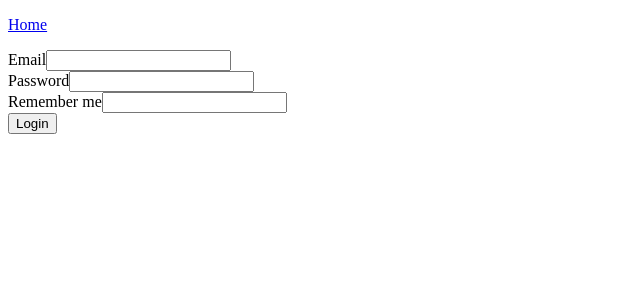
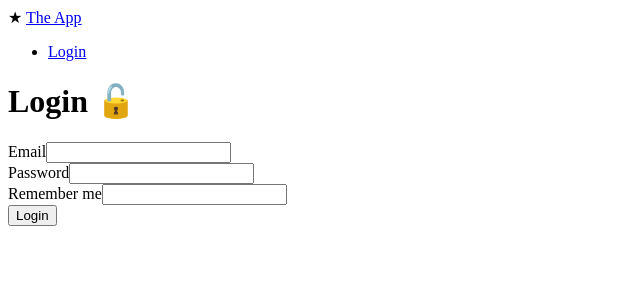
Before and after one commit to msgphp/symfony-demo-app, a Symfony app: template templates/User/login.html.twig in a window 1280 px wide. Shown: the top 300 px of the page, without its empty margins (0-640 px from the left). Run offline with Twig, Linux system fonts and the light colour scheme; the template is opened without the code that fills it, so the values that code supplies are empty; form fields are guessed from the names that the template uses; some libraries are stand-ins or nearby versions.

Commit message:
update to v0.1.2

```diff
--- a/templates/User/login.html.twig
+++ b/templates/User/login.html.twig
@@ -1,6 +1,8 @@
 {% extends 'base.html.twig' %}
 
 {% block body %}
+    <h1>Login 🔓</h1>
+
     {{ form_start(form) }}
         {{ form_errors(form) }}
         {{ form_row(form.email, {label: 'Email'}) }}
--- a/templates/base.html.twig
+++ b/templates/base.html.twig
@@ -6,7 +6,22 @@
         {% block stylesheets %}{% endblock %}
     </head>
     <body>
-        <p><a href="{{ path('index') }}">Home</a></p>
+        <header>
+            <span>★ <a href="{{ path('index') }}">The App</a></span>
+            <nav>
+                <ul>
+                    {% if app.user %}
+                        <li>Welcome <em>{{ user.email }}</em></li>
+                        <li><a href="{{ path('logout') }}">Logout</a></li>
+                    {% else %}
+                        <li><a href="{{ path('login') }}">Login</a></li>
+                    {% endif %}
+                    {% if is_granted('ROLE_ADMIN') %}
+                        <li><a href="{{ path('index', {_switch_user: 'user@domain.dev'}) }}">Impersonate</a></li>
+                    {% endif %}
+                </ul>
+            </nav>
+        </header>
 
         {% set flashes = app.flashes %}
         {% if flashes|length > 0 %}
```
Also changed, not shown: templates/default.html.twig (+1 -9 lines), README.md, 1 other file.
